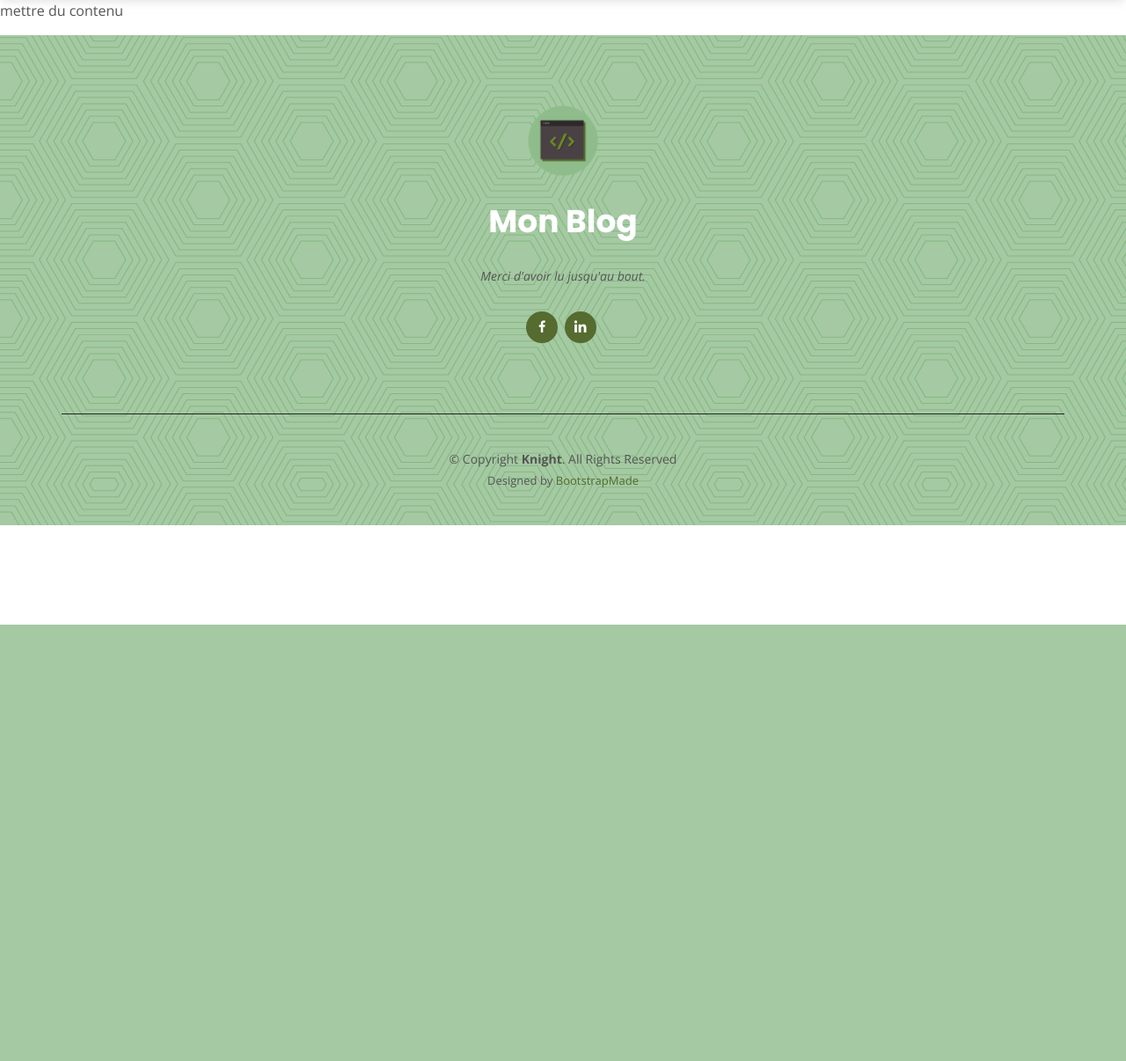
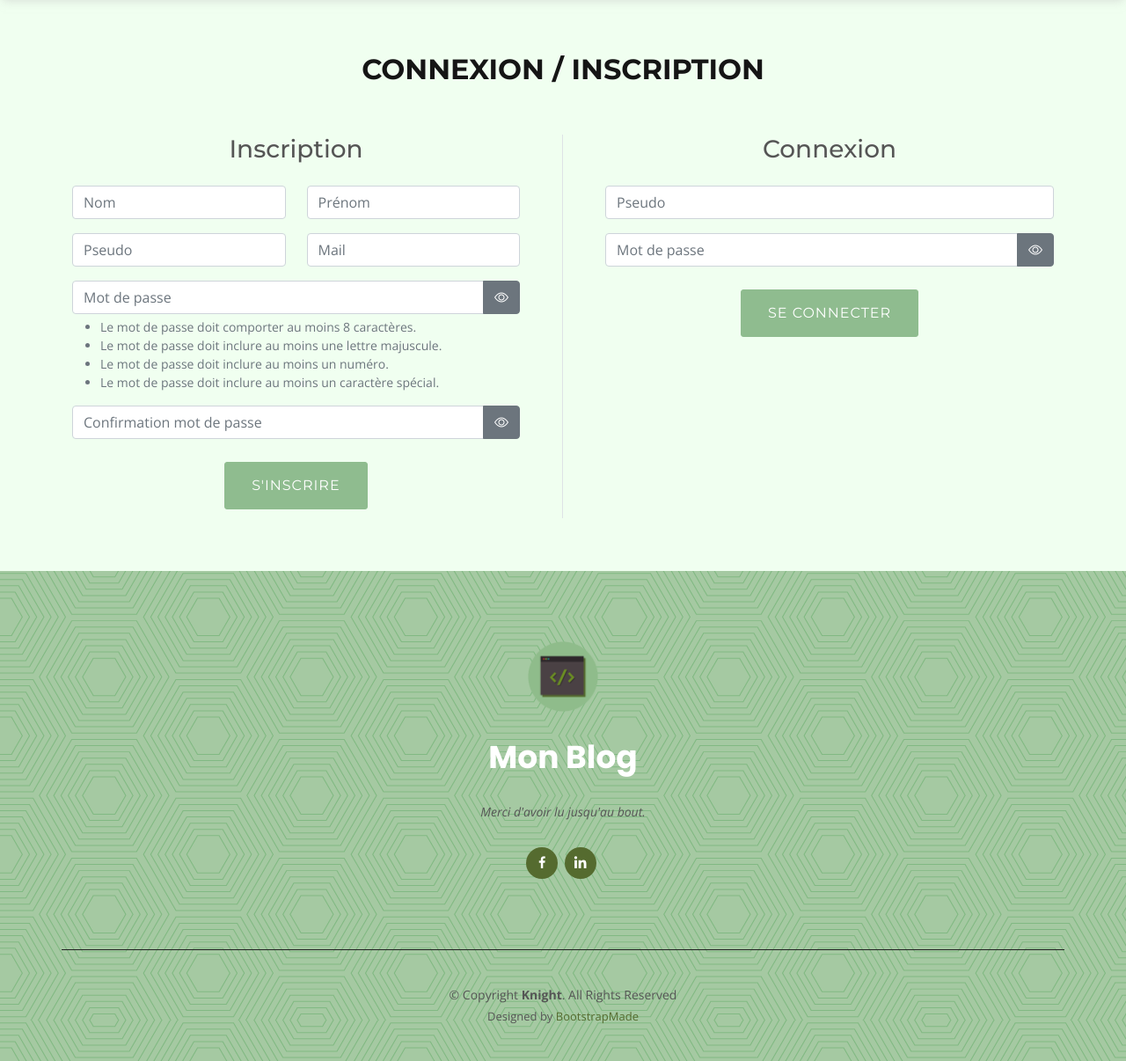
Before and after one commit to RemarkableCraft/OC_blog_P5, a PHP site: template view/front/signInUp.php in a window 1280 px wide. Shown: the part 90-1296 px from the top of the page at 88% size. Before the commit the page ends 800 px from the top, so only its background shows below. Run offline with PHP 8.4, Linux system fonts and the light colour scheme; the template is opened without the code that fills it, so the values that code supplies are empty; some libraries are stand-ins or nearby versions.

Commit message:
create the login/registration page #20

```diff
--- a/view/front/signInUp.php
+++ b/view/front/signInUp.php
@@ -4,7 +4,9 @@
 
 <?php ob_start(); ?>
   <main id="main">
-  	<p>mettre du contenu</p>
+		<!-- ======= Sign In/Up Section ======= -->
+		<?php include 'view/template/_signInUp-section.php'; ?>
+		<!-- End Sign In/Up Section -->
   </main>
 <?php $main = ob_get_clean(); ?>
 
--- a/view/template.php
+++ b/view/template.php
@@ -22,8 +22,11 @@
 	<link href="public/assets/vendor/glightbox/css/glightbox.min.css" rel="stylesheet">
 	<link href="public/assets/vendor/swiper/swiper-bundle.min.css" rel="stylesheet">
 
+	<!-- Template Knight CSS File -->
+	<link href="public/assets/css/knight.css" rel="stylesheet">
+
 	<!-- Template Main CSS File -->
-	<link href="public/assets/css/knight.css" rel="stylesheet">
+	<link href="public/assets/css/styles.css" rel="stylesheet">
 
 	<!-- =======================================================
 	* Template Name: Knight - v4.7.0
@@ -67,7 +70,11 @@
 	<script src="public/assets/js/knight.js"></script>
 
 	<!-- affichage des messages 'required' -->
-	<script defer src="public/assets/js/validationForm.js"></script>
+	<script src="public/assets/js/validationForm.js"></script>
+
+	<!-- Vérifier en temps réel la bonne syntax du mot de passe
+	---- & l'option mot de passe visible ou caché -->
+	<script src="public/assets/js/validationPassword.js"></script>
 
 </body>
 
--- /dev/null
+++ b/view/template/_signInUp-section.php
@@ -0,0 +1,114 @@
+<section id="sign" class="sign section-bg">
+	<div class="container">
+
+		<div class="section-title">
+			<h2>Connexion / Inscription</h2>
+		</div>
+
+		<div class="row">
+
+			<div class="col-lg-6 border-end pe-lg-5">
+				<!-- ======= Inscription Form ======= -->
+				<form action="" method="POST" role="form" class="needs-validation" data-aos="fade-right" novalidate>
+					<div class="row text-center">
+						<h3>Inscription</h3>
+					</div>
+
+					<div class="row mt-3">
+						<div class="col-md-6 form-group">
+							<input type="text" name="name" id="name" class="form-control" placeholder="Nom" required>
+							<div class="invalid-feedback">Comment il s'écrit déjà ton nom?</div><!-- message required -->
+						</div><!-- nom -->
+
+						<div class="col-md-6 form-group mt-3 mt-md-0">
+							<input type="text" name="text" id="text" class="form-control" placeholder="Prénom" required>
+							<div class="invalid-feedback">C'est quoi déjà ton prénom?</div><!-- message required -->
+						</div><!-- prénom -->
+					</div>
+
+					<div class="row mt-3">
+						<div class="col-md-6 form-group">
+							<input type="text" name="pseudo1" id="pseudo1" class="form-control" placeholder="Pseudo" required>
+							<div class="invalid-feedback">Tu n'as pas un pseudonyme, ce sera plus simple?</div><!-- message required -->
+						</div><!-- pseudo1 -->
+
+						<div class="col-md-6 form-group mt-3 mt-md-0">
+							<input type="email" name="email" id="email" class="form-control" placeholder="Mail" required>
+							<div class="invalid-feedback">Je vais en avoir besoin pour t'envoyer un mail de validation.</div><!-- message required -->
+						</div><!-- mail -->
+					</div>
+
+					<div class="mt-3 form-group input-group">
+						<input type="password" name="password1" id="password1" class="form-control" aria-describedby="passwordHelpBlock" placeholder="Mot de passe" required>
+
+						<div class="toggle-password1">
+							<button type="button" class="btn btn-secondary eye rounded-0 rounded-end"><i class="bi bi-eye"></i></button>
+							<button type="button" class="btn btn-secondary eye-slash rounded-0 rounded-end"><i class="bi bi-eye-slash"></i></button>
+						</div>
+
+						<div class="invalid-feedback">Tu veux quand même pas que tout le monde utilise ton compte.</div><!-- message required -->
+					</div>
+
+					<div id="passwordHelpBlock" class="form-text">
+						<ul class="password-policies">
+							<li class="policy-length">Le mot de passe doit comporter au moins 8 caractères.</li>
+							<li class="policy-uppercase">Le mot de passe doit inclure au moins une lettre majuscule.</li>
+							<li class="policy-number">Le mot de passe doit inclure au moins un numéro.</li>
+							<li class="policy-special">Le mot de passe doit inclure au moins un caractère spécial.</li>
+						</ul>
+					</div><!-- password1 -->
+
+					<div class="mt-3 form-group input-group">
+						<input type="password" name="password2" id="password2" class="form-control" placeholder="Confirmation mot de passe" required>
+
+						<div class="toggle-password2">
+							<button class="btn btn-secondary eye rounded-0 rounded-end" type="button"><i class="bi bi-eye"></i></button>
+							<button class="btn btn-secondary eye-slash rounded-0 rounded-end" type="button"><i class="bi bi-eye-slash"></i></button>
+						</div>
+
+						<div class="invalid-feedback">C'est presque pareil, mais tu t'es trompé quelque part.</div><!-- message required -->
+					</div><!-- password2 -->
+
+					<div class="mt-3 form-group">
+						<div class="text-center">
+							<button type="submit" name="soumission-inscription" class="btn-get-started">S'inscrire</button>
+						</div>
+					</div>
+				</form>
+				<!-- END Inscription Form -->
+			</div>
+
+			<div class="col-lg-6 mt-5 mt-lg-0 ps-lg-5">
+				<!-- ======= Connexion Form ======= -->
+				<form action="" method="POST" role="form" class="needs-validation" data-aos="fade-left" novalidate>
+					<div class="row text-center">
+						<h3>Connexion</h3>
+					</div>
+
+					<div class="mt-3 form-group">
+						<input type="text" name="pseudo" id="pseudo" class="form-control" placeholder="Pseudo" required>
+						<div class="invalid-feedback">Ton pseudo c'est le néant?</div><!-- message required -->
+					</div><!-- pseudo -->
+
+					<div class="mt-3 form-group input-group">
+						<input type="password" name="password" id="password" class="form-control" placeholder="Mot de passe" required>
+
+						<div class="toggle-password">
+							<button class="btn btn-secondary eye rounded-0 rounded-end" type="button"><i class="bi bi-eye"></i></button>
+							<button class="btn btn-secondary eye-slash rounded-0 rounded-end" type="button"><i class="bi bi-eye-slash"></i></button>
+						</div>
+
+						<div class="invalid-feedback">Tu n'as pas oublié quelque chose.</div><!-- message required -->
+					</div><!-- password -->
+
+					<div class="mt-3 form-group">
+						<div class="text-center">
+							<button type="submit" name="soumission-connexion" class="btn-get-started">Se Connecter</button>
+						</div>
+					</div>
+				</form>
+				<!-- END Connexion Form -->
+			</div>
+		</div>
+	</div>
+</section>
```
Also changed, not shown: public/assets/css/styles.css (added), public/assets/js/validationPassword.js (added).
